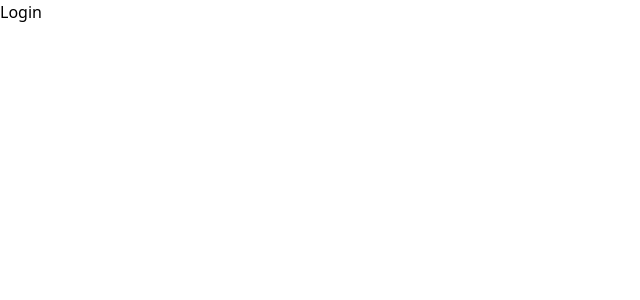
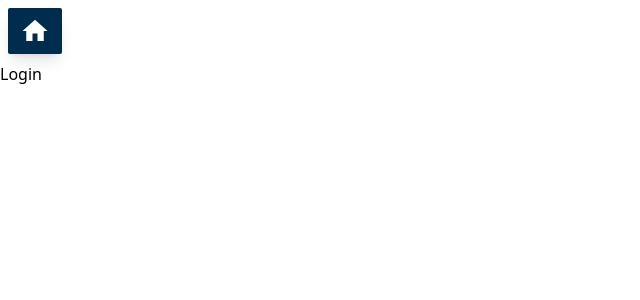
Before and after one commit to diegoparra08/medi_app, a React (Vite) app: page /login in a window 1280 px wide. Shown: the top 300 px of the page, without its empty margins (0-640 px from the left). Built offline with nearby package versions, Linux system fonts and the light colour scheme.

Commit message:
Articles height arreglado, links en nav jusrtificados

```diff
--- a/src/App.jsx
+++ b/src/App.jsx
@@ -17,7 +17,7 @@ function App() {
   return (
     <>
      {(location.pathname !== '/login' && location.pathname !== '/signin') && < Nav/>}
-     {(location.pathname === '/login' && location.pathname === '/signin') ? <HomeButton/> : null }
+     {(location.pathname === '/login' || location.pathname === '/signin') ? <HomeButton/> : null }
 
       <Routes>
 
--- a/src/components/Articles/Articles.jsx
+++ b/src/components/Articles/Articles.jsx
@@ -16,7 +16,7 @@ const Articles = () => {
                     <h4 className="mb-[14px] max-w-full text-xl font-bold text-customBlue5 md:w-[64%] md:text-3xl md:leading-[42px] lg:w-[85%] xl:w-[85%] 2xl:w-[75%] 3xl:w-[52%]">
                    Recuerda que la vacunación de los niños es muy importante
                     </h4>
-                    <p className="mb-[40px] max-w-full text-base font-medium rounded-md bg-white bg-opacity-30 p-2 text-customBlue5 md:w-[64%] lg:w-[72%] xl:w-[72%] 2xl:w-[60%] 3xl:w-[45%]">
+                    <p className="mb-[40px] max-w-full lg:h-44 xl:h-32 text-base font-medium rounded-md bg-white bg-opacity-30 p-2 text-customBlue5 md:w-[64%] lg:w-[72%] xl:w-[72%] 2xl:w-[60%] 3xl:w-[45%]">
                     La vacunación en niños protege contra enfermedades graves, previene su propagación y garantiza un futuro más saludable y seguro.
                     </p>
                     <div className="mt-[36px] flex items-center justify-between gap-4 sm:justify-start 2xl:gap-10">
@@ -34,7 +34,7 @@ const Articles = () => {
                     <h4 className="mb-[14px] max-w-full text-xl font-bold text-customBlue5 md:w-[64%] md:text-3xl md:leading-[42px] lg:w-[85%] xl:w-[85%] 2xl:w-[75%] 3xl:w-[52%]">
                     Estate atento a los signos del cáncer y hacer revisiones a tiempo
                     </h4>
-                    <p className="mb-[40px] max-w-full text-base font-medium rounded-md bg-white bg-opacity-30 p-2 text-customBlue5 md:w-[64%] lg:w-[72%] xl:w-[72%] 2xl:w-[60%] 3xl:w-[45%]">
+                    <p className="mb-[40px] max-w-full lg:h-44 xl:h-32 text-base font-medium rounded-md bg-white bg-opacity-30 p-2 text-customBlue5 md:w-[64%] lg:w-[72%] xl:w-[72%] 2xl:w-[60%] 3xl:w-[45%]">
                     Es vital estar atento a los signos del cáncer, ya que la detección temprana aumenta las posibilidades de tratamiento efectivo. Consulta a partir de los 40 años.
                     </p>
                     <div className="mt-[36px] flex items-center justify-between gap-4 sm:justify-start 2xl:gap-10">
```
